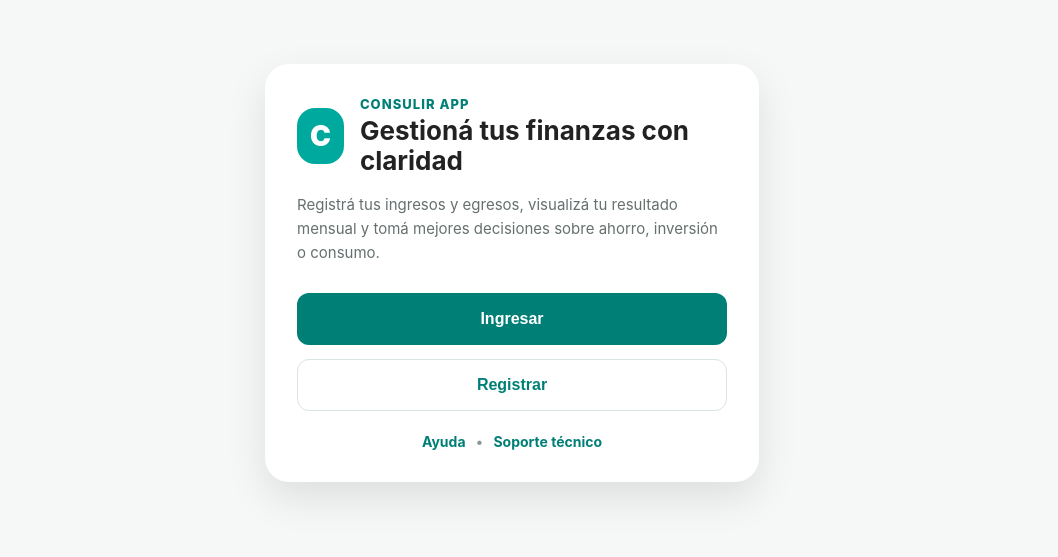
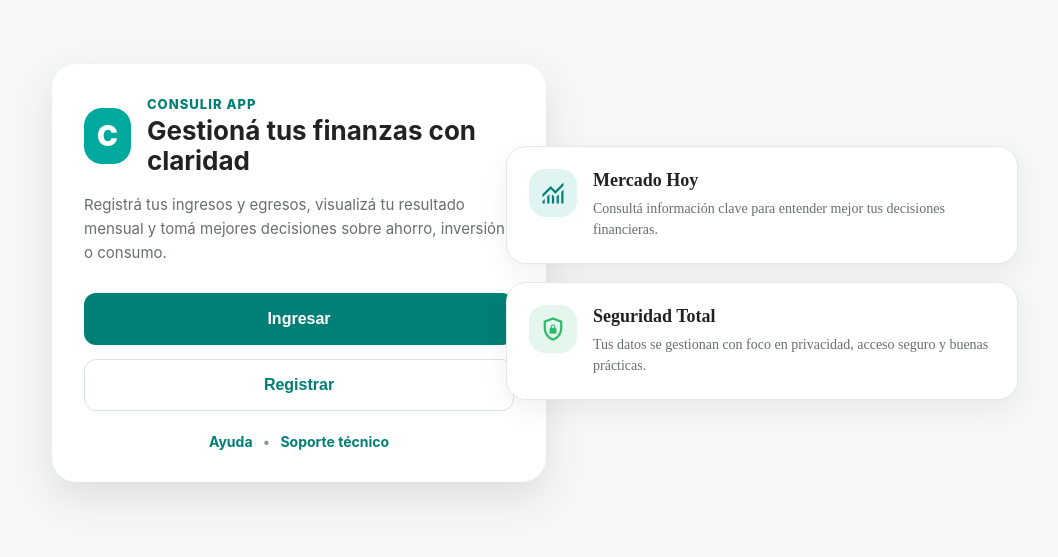
Before and after one commit to ADS-PY/TP-GRUPO-3-PROGRAMACION, a React (Vite) app: page / in a window 1280 px wide. Shown: the part 159-716 px from the top of the page, without its empty margins (128-1186 px from the left). Built offline with nearby package versions, Linux system fonts and the light colour scheme.

Commit message:
feat: extraer info card reutilizable

```diff
--- a/index.html
+++ b/index.html
@@ -4,6 +4,10 @@
     <meta charset="UTF-8" />
     <link rel="icon" type="image/svg+xml" href="/favicon.svg" />
     <meta name="viewport" content="width=device-width, initial-scale=1.0" />
+    <link
+  rel="stylesheet"
+  href="https://fonts.googleapis.com/css2?family=Material+Symbols+Outlined"
+/>
     <title>consulir-app</title>
   </head>
   <body>
--- a/src/App.css
+++ b/src/App.css
@@ -6,3 +6,25 @@
   justify-content: center;
   padding: 24px;
 }
+
+.app-content {
+  width: 100%;
+  max-width: 920px;
+  display: grid;
+  grid-template-columns: minmax(280px, 430px) minmax(280px, 1fr);
+  gap: 24px;
+  align-items: center;
+}
+
+.info-card-grid {
+  display: flex;
+  flex-direction: column;
+  gap: 18px;
+}
+
+@media (max-width: 860px) {
+  .app-content {
+    grid-template-columns: 1fr;
+    max-width: 430px;
+  }
+}
--- a/src/App.jsx
+++ b/src/App.jsx
@@ -1,4 +1,5 @@
 import AuthCard from "./components/auth/AuthCard";
+import InfoCard from "./components/cards/InfoCard";
 import "./App.css";
 
 function App() {
@@ -12,7 +13,25 @@ function App() {
 
   return (
     <main className="app-page">
-      <AuthCard onLogin={handleLogin} onRegister={handleRegister} />
+      <div className="app-content">
+        <AuthCard onLogin={handleLogin} onRegister={handleRegister} />
+
+        <section className="info-card-grid" aria-label="Información destacada">
+          <InfoCard
+            icon="monitoring"
+            title="Mercado Hoy"
+            description="Consultá información clave para entender mejor tus decisiones financieras."
+            variant="primary"
+          />
+
+          <InfoCard
+            icon="shield_lock"
+            title="Seguridad Total"
+            description="Tus datos se gestionan con foco en privacidad, acceso seguro y buenas prácticas."
+            variant="secondary"
+          />
+        </section>
+      </div>
     </main>
   );
 }
--- /dev/null
+++ b/src/components/cards/InfoCard.css
@@ -0,0 +1,88 @@
+.info-card {
+  width: 100%;
+  background: #ffffff;
+  border: 1px solid #e2e8e7;
+  border-radius: 20px;
+  padding: 22px;
+  display: flex;
+  align-items: flex-start;
+  gap: 16px;
+  box-shadow: 0 10px 28px rgba(0, 0, 0, 0.06);
+  transition: transform 0.2s ease, box-shadow 0.2s ease, border-color 0.2s ease;
+}
+
+.info-card:hover {
+  transform: translateY(-2px);
+  box-shadow: 0 16px 34px rgba(0, 0, 0, 0.09);
+}
+
+.info-card:active {
+  transform: translateY(0);
+}
+
+.info-card__icon {
+  width: 48px;
+  height: 48px;
+  border-radius: 16px;
+  display: grid;
+  place-items: center;
+  flex-shrink: 0;
+}
+
+.info-card__icon .material-symbols-outlined {
+  font-size: 28px;
+}
+
+.info-card__content {
+  display: flex;
+  flex-direction: column;
+  gap: 6px;
+}
+
+.info-card__title {
+  margin: 0;
+  color: #222222;
+  font-size: 18px;
+  line-height: 1.25;
+}
+
+.info-card__description {
+  margin: 0;
+  color: #66706f;
+  font-size: 14px;
+  line-height: 1.55;
+}
+
+.info-card--primary .info-card__icon {
+  background: rgba(0, 169, 157, 0.12);
+  color: #007f76;
+}
+
+.info-card--secondary .info-card__icon {
+  background: rgba(43, 187, 109, 0.12);
+  color: #2bbb6d;
+}
+
+.info-card--tertiary .info-card__icon {
+  background: rgba(82, 197, 189, 0.16);
+  color: #007f76;
+}
+
+.info-card--neutral .info-card__icon {
+  background: rgba(34, 34, 34, 0.08);
+  color: #222222;
+}
+
+@media (max-width: 480px) {
+  .info-card {
+    padding: 18px;
+  }
+
+  .info-card__title {
+    font-size: 16px;
+  }
+
+  .info-card__description {
+    font-size: 13px;
+  }
+}
--- /dev/null
+++ b/src/components/cards/InfoCard.jsx
@@ -0,0 +1,21 @@
+import "./InfoCard.css";
+
+export default function InfoCard({
+  icon,
+  title,
+  description,
+  variant = "primary",
+}) {
+  return (
+    <article className={`info-card info-card--${variant}`}>
+      <div className="info-card__icon" aria-hidden="true">
+        <span className="material-symbols-outlined">{icon}</span>
+      </div>
+
+      <div className="info-card__content">
+        <h2 className="info-card__title">{title}</h2>
+        <p className="info-card__description">{description}</p>
+      </div>
+    </article>
+  );
+}
```
